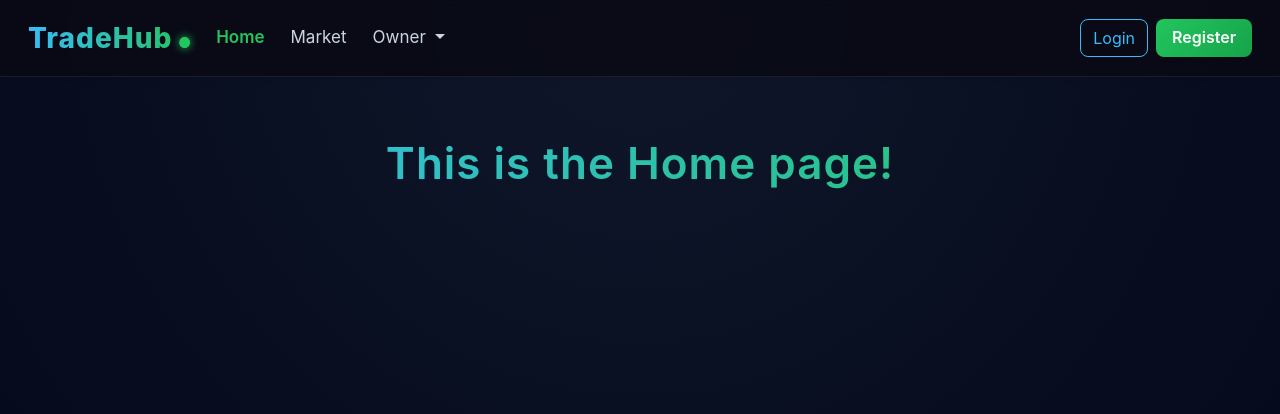
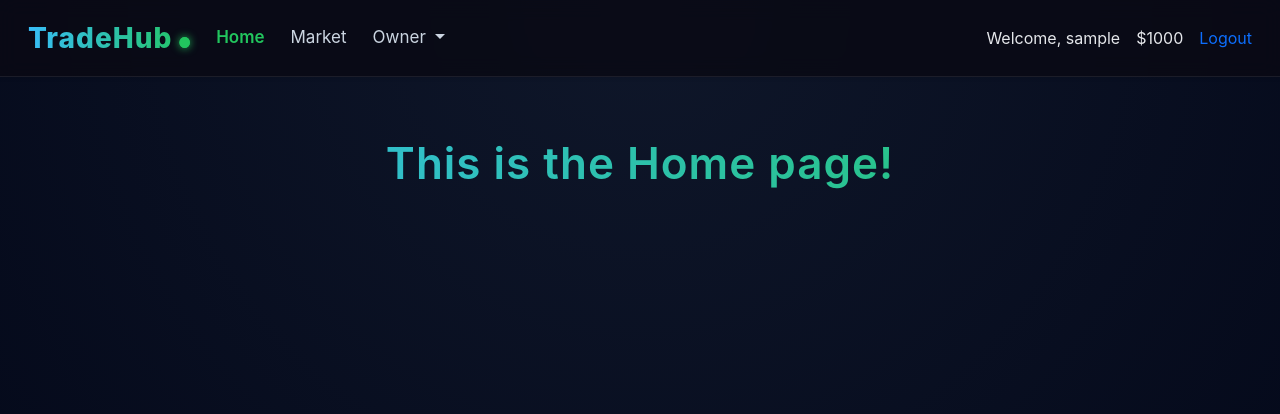
Before and after one commit to khaledelsayed2003/tradehub-marketplace, a Flask app: page / in a window 1280 px wide. Shown: the top 414 px of the page. Run offline with Flask 3, Linux system fonts and the light colour scheme; the visitor is signed in with stand-in values (Sample User, id 1).

Commit message:
Add conditional navbar UI to show welcome, budget, and logout button for authenticated users and default links for guests

```diff
--- a/app/templates/base.html
+++ b/app/templates/base.html
@@ -52,10 +52,31 @@
                         </ul>
                     </li>
                 </ul>
+                {% if current_user.is_authenticated %}
+                    <div class="d-flex align-items-center gap-3">
+
+                        <!-- Welcome text -->
+                        <span class="nav-welcome">
+                            Welcome, <span class="nav-username">{{ current_user.username }}</span>
+                        </span>
+
+                        <!-- Budget pill -->
+                        <span class="nav-budget">
+                            ${{ current_user.budget }}
+                        </span>
+
+                        <!-- Logout button -->
+                        <a href="#" class="nav-logout-btn">
+                            Logout
+                        </a>
+
+                    </div>
+                {% else %}
                 <div class="d-flex">
                     <a href="{{ url_for('login_page') }}" class="btn btn-outline-primary me-2 {% if request.endpoint == 'login_page' %}active{% endif %}">Login</a>
                     <a href="{{ url_for('register_page') }}" class="btn btn-primary {% if request.endpoint == 'register_page' %}active-btn{% endif %}">Register</a>
                 </div>
+                {% endif %}
             </div>
         </div>
     </nav>
```
